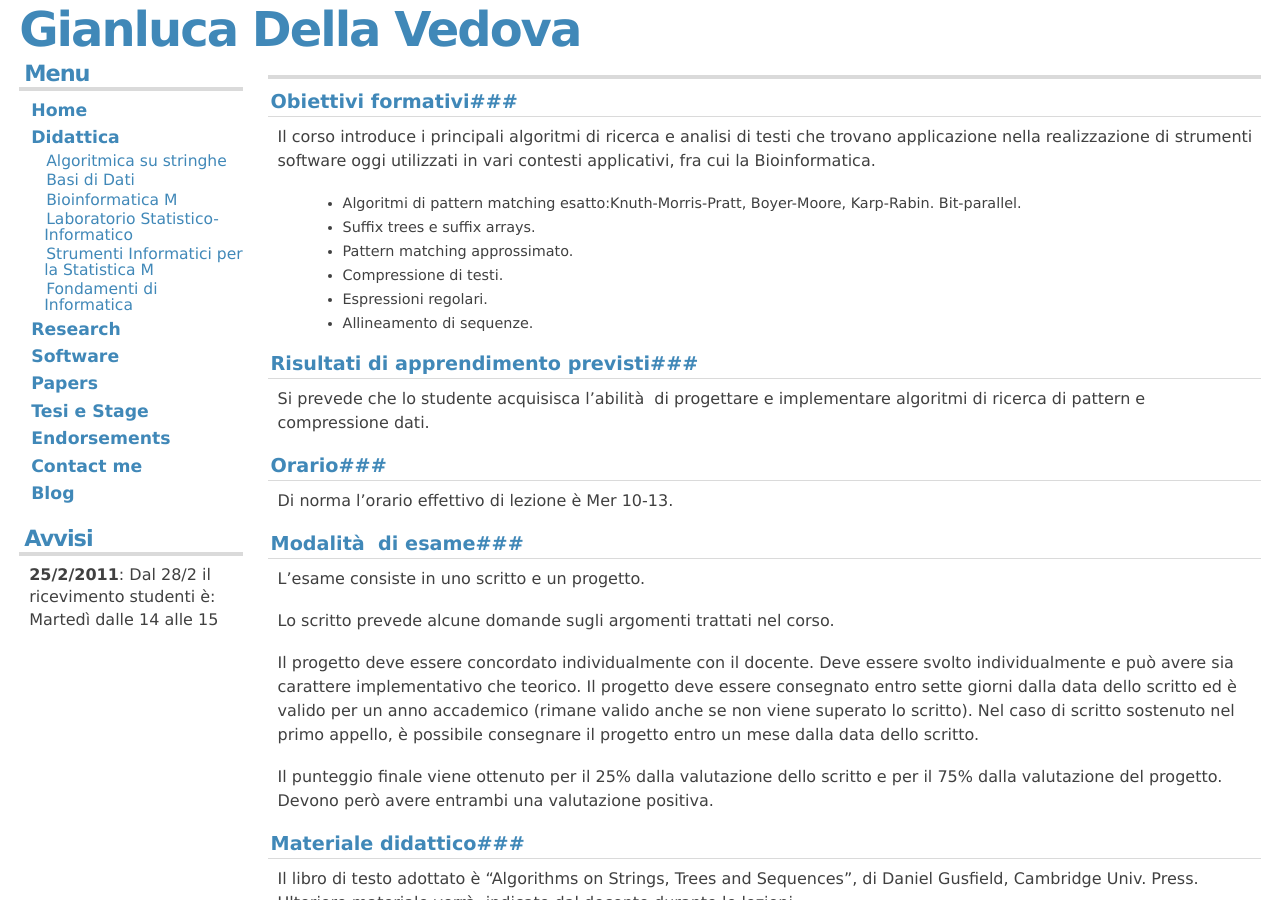
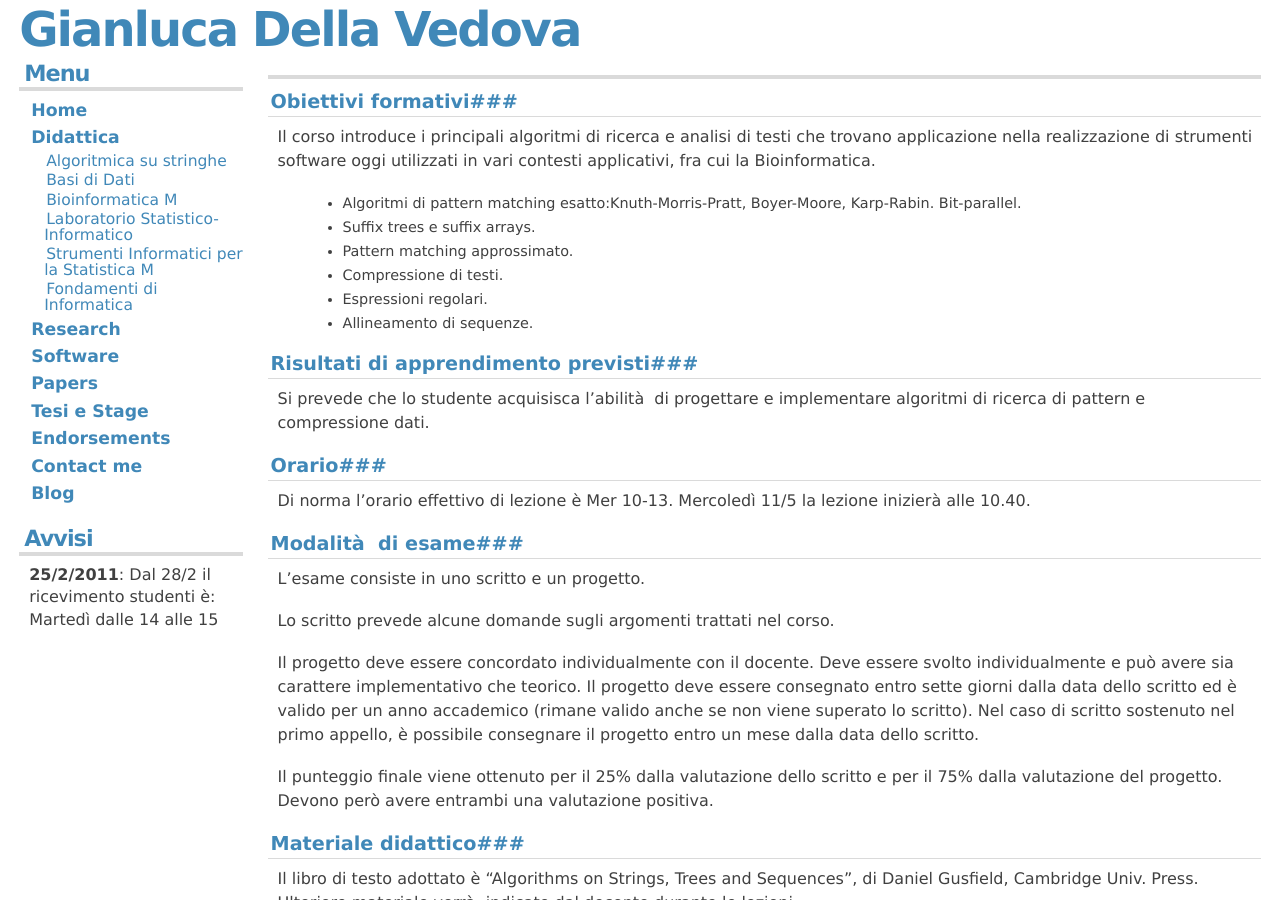
Before and after one commit to gdv/gianluca.dellavedova.org, a Jekyll site: the page built from didattica/Algoritmica su Stringhe/2010-11.markdown, in a window 1280 px wide and 900 px high. Built offline with Jekyll 4.4.1, drawn with Linux system fonts in a browser that asks for light colours; Markdown is read by kramdown in place of the engine named in the settings.

Commit message:
rivisto orario

```diff
--- a/didattica/Algoritmica su Stringhe/2009-10.markdown
+++ b/didattica/Algoritmica su Stringhe/2009-10.markdown
@@ -30,7 +30,6 @@ Si prevede che lo studente acquisisca l'abilità  di progettare e implementare
 ###Orario###
 
 L'orario effettivo di lezione è: Mer 10.00-13.00.
-Mercoledì 11/5 la lezione inizierà alle 10.40.
 
 
 ###Modalità  di esame###
--- a/didattica/Algoritmica su Stringhe/2010-11.markdown
+++ b/didattica/Algoritmica su Stringhe/2010-11.markdown
@@ -24,6 +24,7 @@ Si prevede che lo studente acquisisca l'abilità  di progettare e implementare
 ###Orario###
 
 Di norma l'orario effettivo di lezione è Mer 10-13.
+Mercoledì 11/5 la lezione inizierà alle 10.40.
 
 ###Modalità  di esame###
 
```
